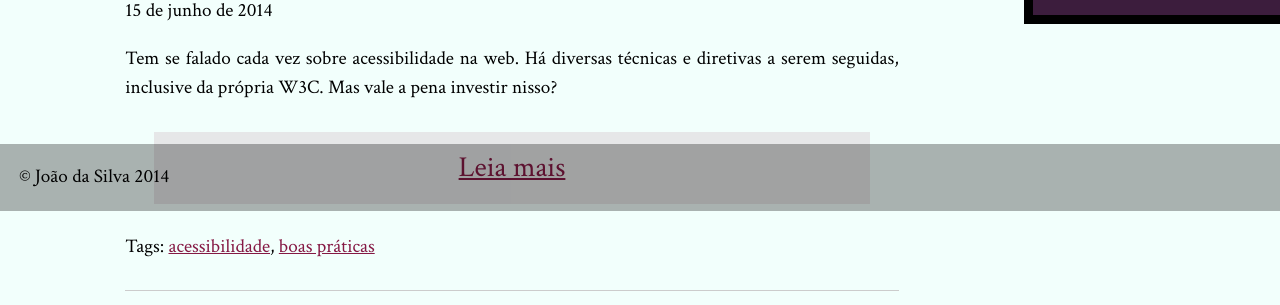
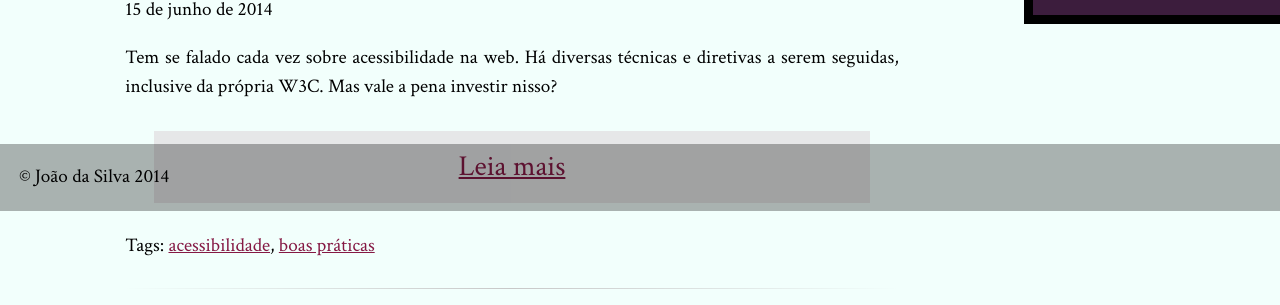
Before and after one commit to silvioangels/alura_html5_css3_turbinando_suas_paginas, a plain HTML site: page blog.html in a window 1280 px wide. Shown: the part 589-894 px from the top of the page. Drawn offline with Linux system fonts and the light colour scheme.

Commit message:
Aula 6 - Gradientes - Borda Suave entre os posts

```diff
--- a/blog.html
+++ b/blog.html
@@ -19,7 +19,7 @@
                 <time datetime="2014-07-01">01 de julho de 2014</time>
                 <p>Design responsivo tem ganho cada vez mais atenção como técnica de desenvolvimento de páginas web para dispositivos móveis. Mas como começar?</p>
                 <a class="leia-mais" href="#">Leia mais</a>
-                <footer>Tags: <a href="#">design responsivo</a>, <a href="#">mobile</a>, <a href="#">css</a></footer>
+                <footer class="footer-tags">Tags: <a href="#">design responsivo</a>, <a href="#">mobile</a>, <a href="#">css</a></footer>
             </article>
             <article class="post-blog">
                 <h2 class="subtitulo-texto">Por que fazer páginas acessíveis?</h2>
--- a/css/blog.css
+++ b/css/blog.css
@@ -9,6 +9,14 @@
 
 .post-blog {
     padding-bottom: 1.5em;
-    border-bottom: 1px solid #ccc;
+    /*border-bottom: 1px solid #ccc;*/
     margin-bottom: 1em;
+    background-image: linear-gradient(to right,
+                                      rgba(200, 200, 200, 0),
+                                      rgba(200, 200, 200, 1),
+                                      rgba(200, 200, 200, 0));
+    background-size: 100% 1px;
+    background-repeat:no-repeat;
+    background-position: bottom center;
+
 }
```
